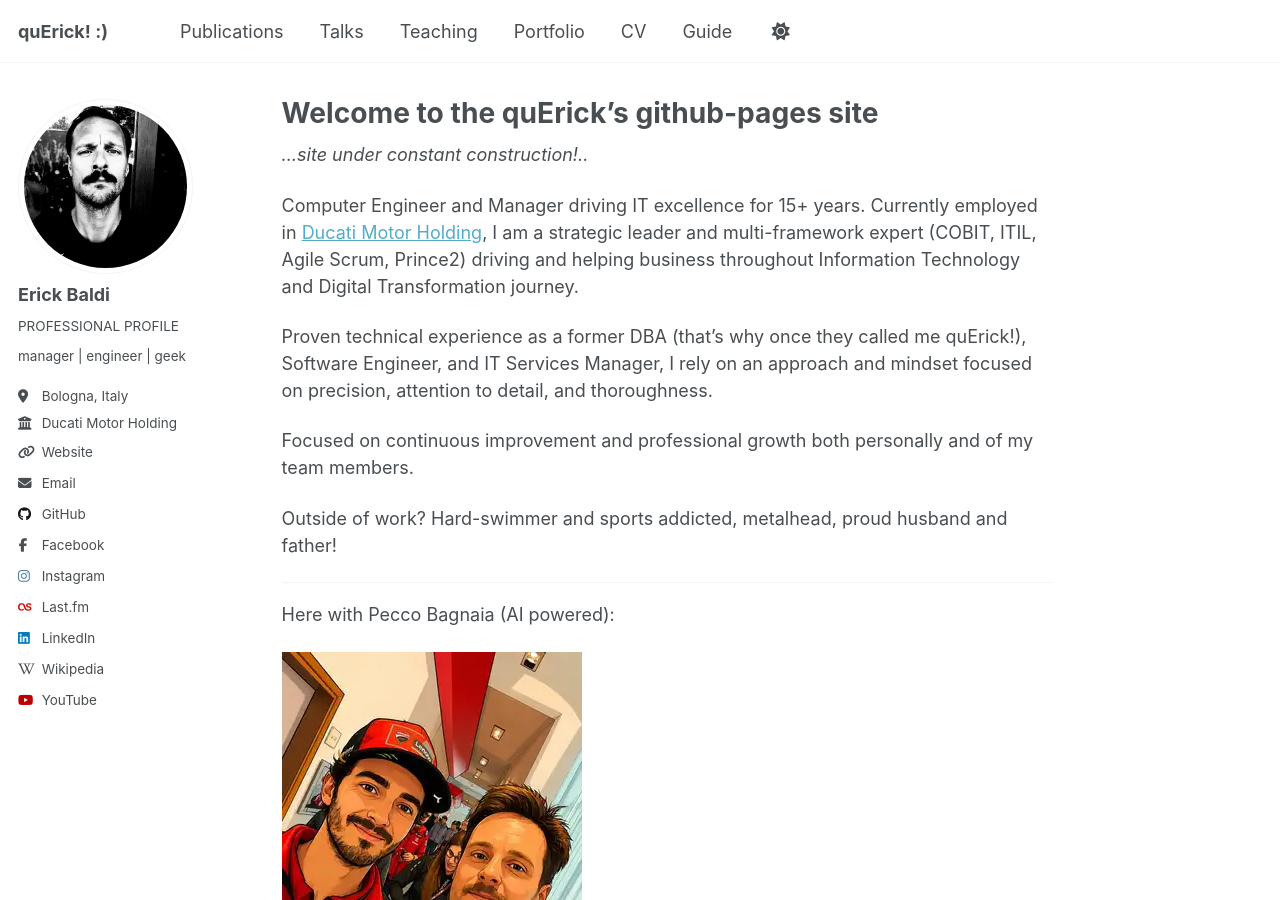
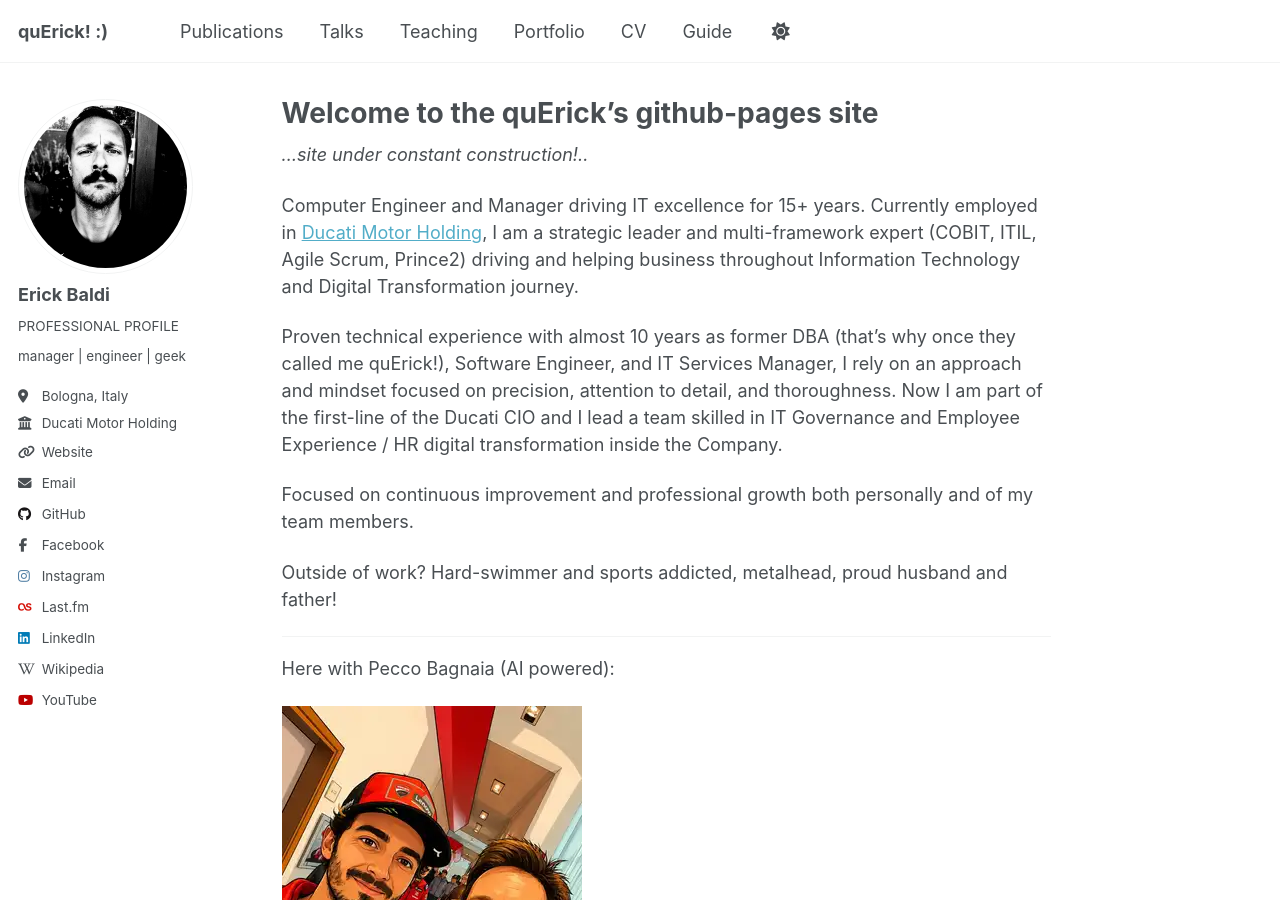
Before and after one commit to erickbaldi/erickbaldi.github.io, a Jekyll site: the page built from _pages/about.md, in a window 1280 px wide and 900 px high. Built offline with Jekyll 4.4.1, drawn with Linux system fonts in a browser that asks for light colours; a script that is not in the unit is left out.

Commit message:
Update about.md

```diff
--- a/_pages/about.md
+++ b/_pages/about.md
@@ -10,7 +10,8 @@ redirect_from:
 
 Computer Engineer and Manager driving IT excellence for 15+ years. Currently employed in [Ducati Motor Holding](https://www.ducati.com/), I am a strategic leader and multi-framework expert (COBIT, ITIL, Agile Scrum, Prince2) driving and helping business throughout Information Technology and Digital Transformation journey.
 
-Proven technical experience as a former DBA (that's why once they called me quErick!), Software Engineer, and IT Services Manager, I rely on an approach and mindset focused on precision, attention to detail, and thoroughness.
+Proven technical experience with almost 10 years as former DBA (that's why once they called me quErick!), Software Engineer, and IT Services Manager, I rely on an approach and mindset focused on precision, attention to detail, and thoroughness.
+Now I am part of the first-line of the Ducati CIO and I lead a team skilled in IT Governance and Employee Experience / HR digital transformation inside the Company.
 
 Focused on continuous improvement and professional growth both personally and of my team members.
 
```
